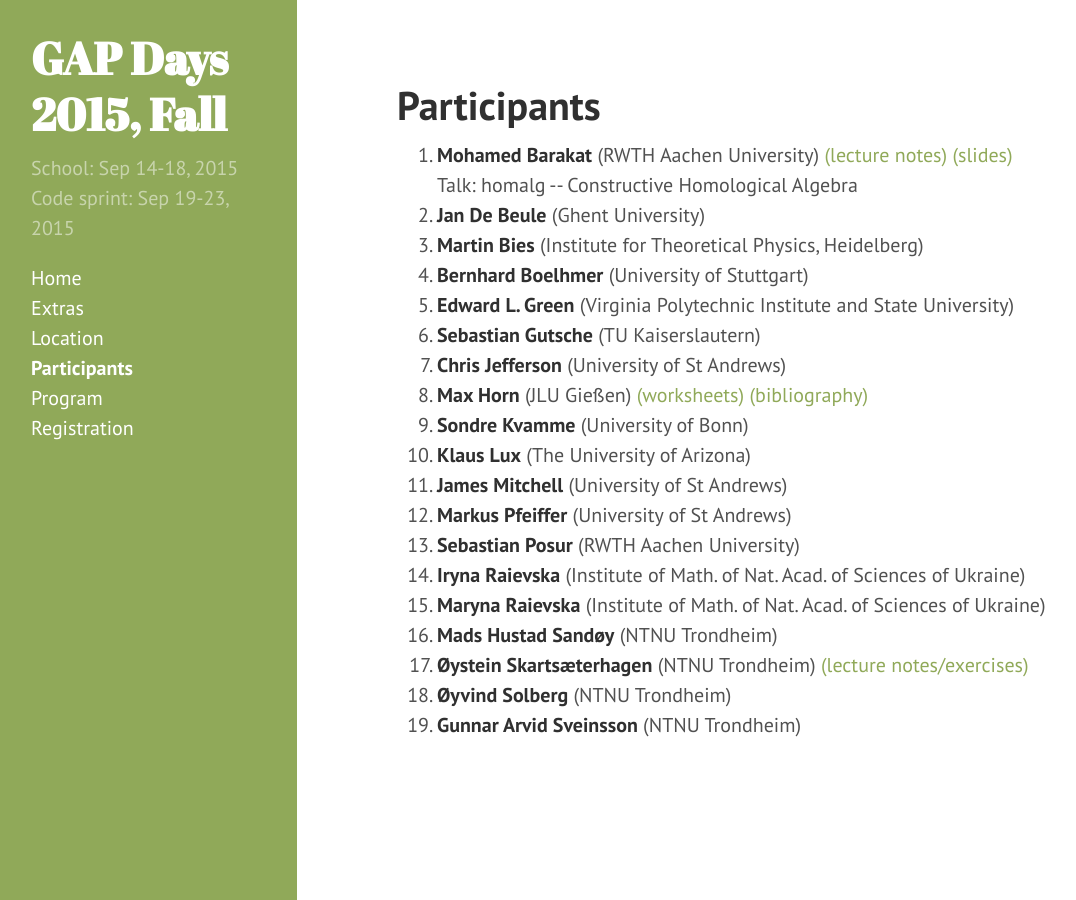
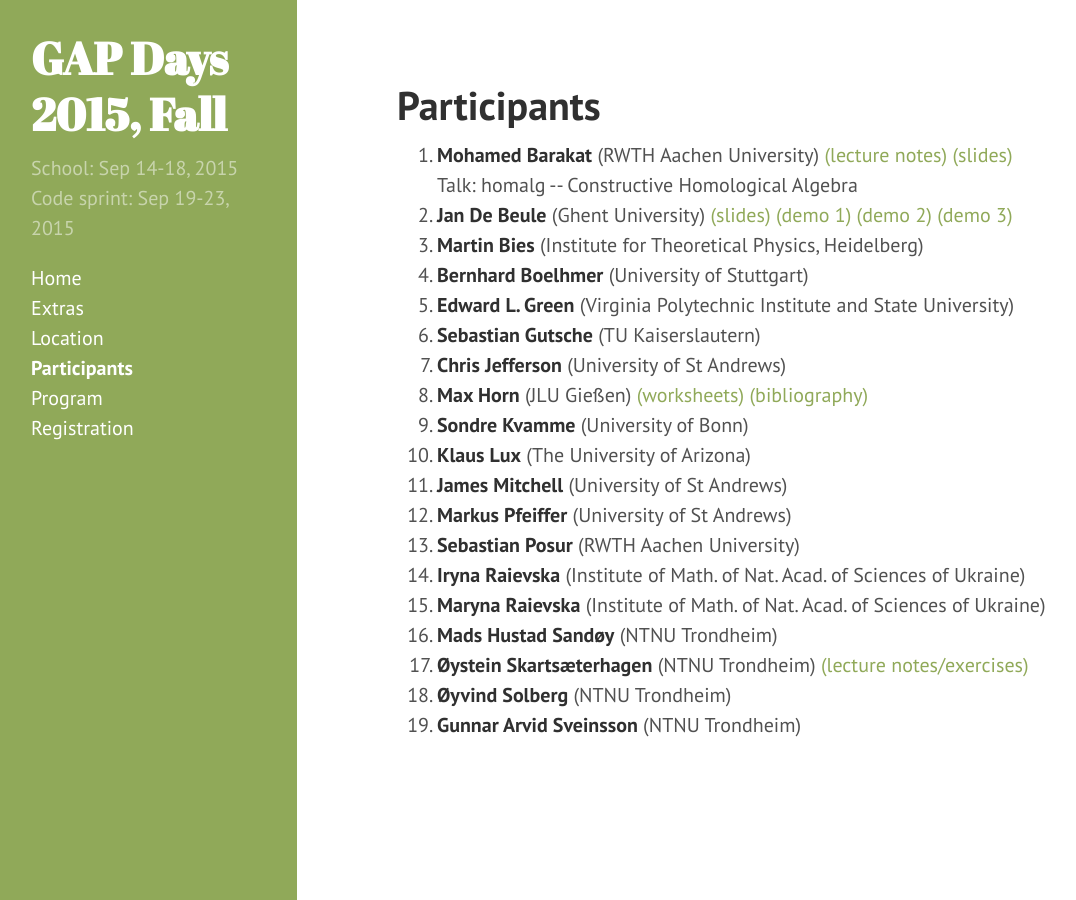
Before and after one commit to gapdays/gapdays2015-fall, a Jekyll site: the page built from participants.md, in a window 1280 px wide. Shown: the whole page, without its empty margins (3-1079 px from the left). Built offline with Jekyll 4.4.1, drawn with Linux system fonts in a browser that asks for light colours; Markdown is read by kramdown in place of the engine named in the settings.

Commit message:
Add Jan's files

```diff
--- a/_data/participants.yml
+++ b/_data/participants.yml
@@ -7,6 +7,11 @@
 
 - name: Jan De Beule
   affiliation: Ghent University
+  links:
+    "slides": ../talks/jdebeule_gapdays_fall2015.pdf
+    "demo 1": ../talks/demo1.g
+    "demo 2": ../talks/demo2.g
+    "demo 3": ../talks/demo3.g
 
 - name: Martin Bies
   affiliation: Institute for Theoretical Physics, Heidelberg
```
Also changed, not shown: 4 other files.
